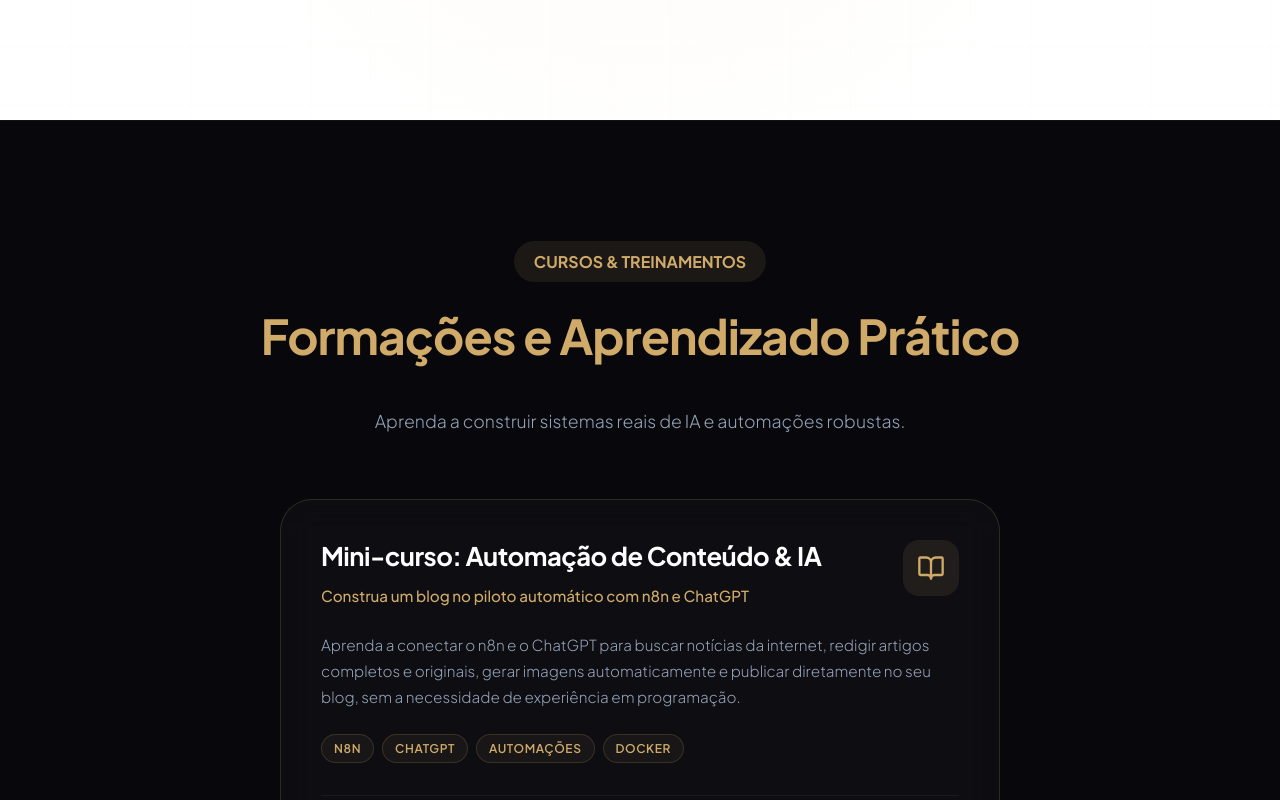
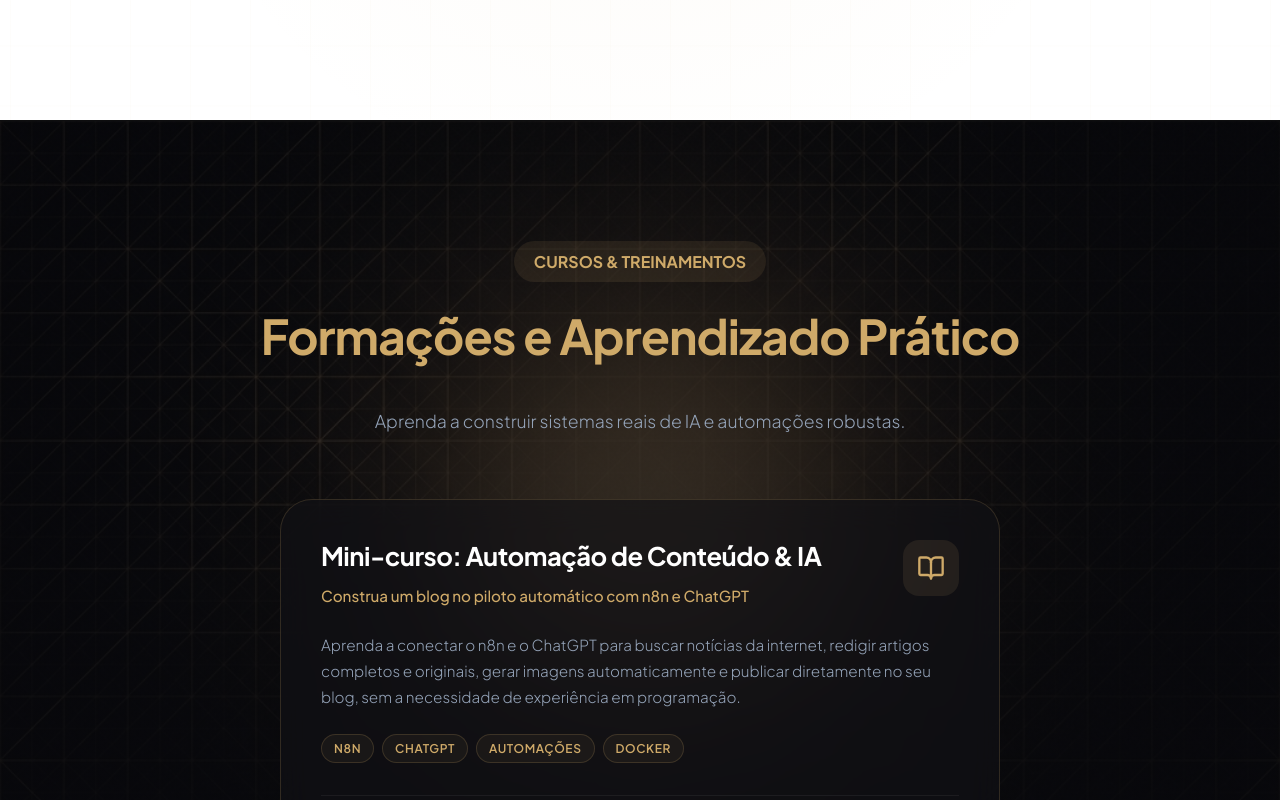
Before and after one commit to Immaculata-Digital/lp-thiago-lamberti, a Next.js app: page / in a window 1280 px wide. Shown: the part 3160-3960 px from the top of the page. Built offline with nearby package versions, Linux system fonts and the light colour scheme; a web font is replaced by a local one.

Commit message:
feat: match Cursos section background with hero background texture

```diff
--- a/src/components/Cursos.tsx
+++ b/src/components/Cursos.tsx
@@ -8,7 +8,11 @@
             width: '100%',
             maxWidth: 'none',
             padding: '120px 24px',
-            backgroundColor: '#08080C',
+            backgroundImage: "linear-gradient(rgba(8,8,12,0.72), rgba(8,8,12,0.88)), url('/hero-bg-texture.png')",
+            backgroundSize: "cover",
+            backgroundPosition: "center top",
+            backgroundRepeat: "no-repeat",
+            backgroundAttachment: "fixed",
             borderTop: '1px solid rgba(255, 255, 255, 0.04)',
             borderBottom: '1px solid rgba(255, 255, 255, 0.04)'
         }}>
```
